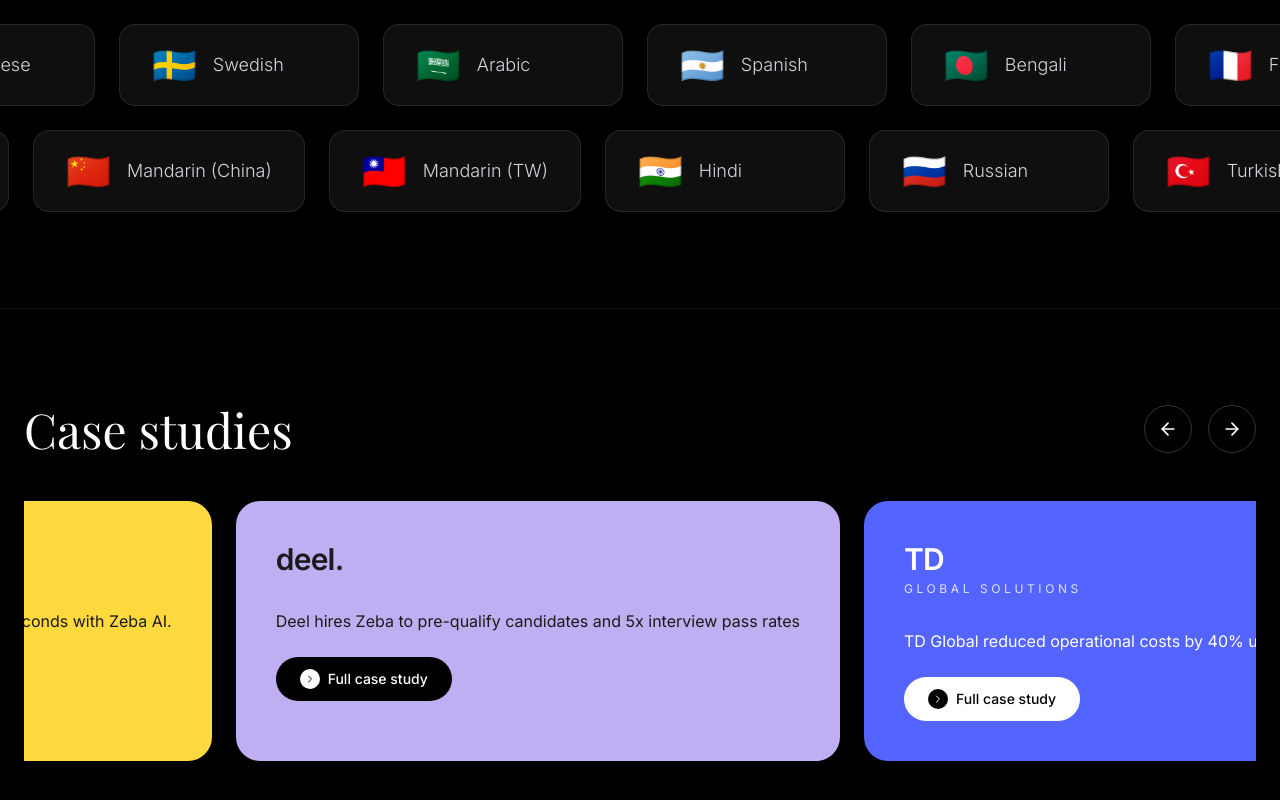
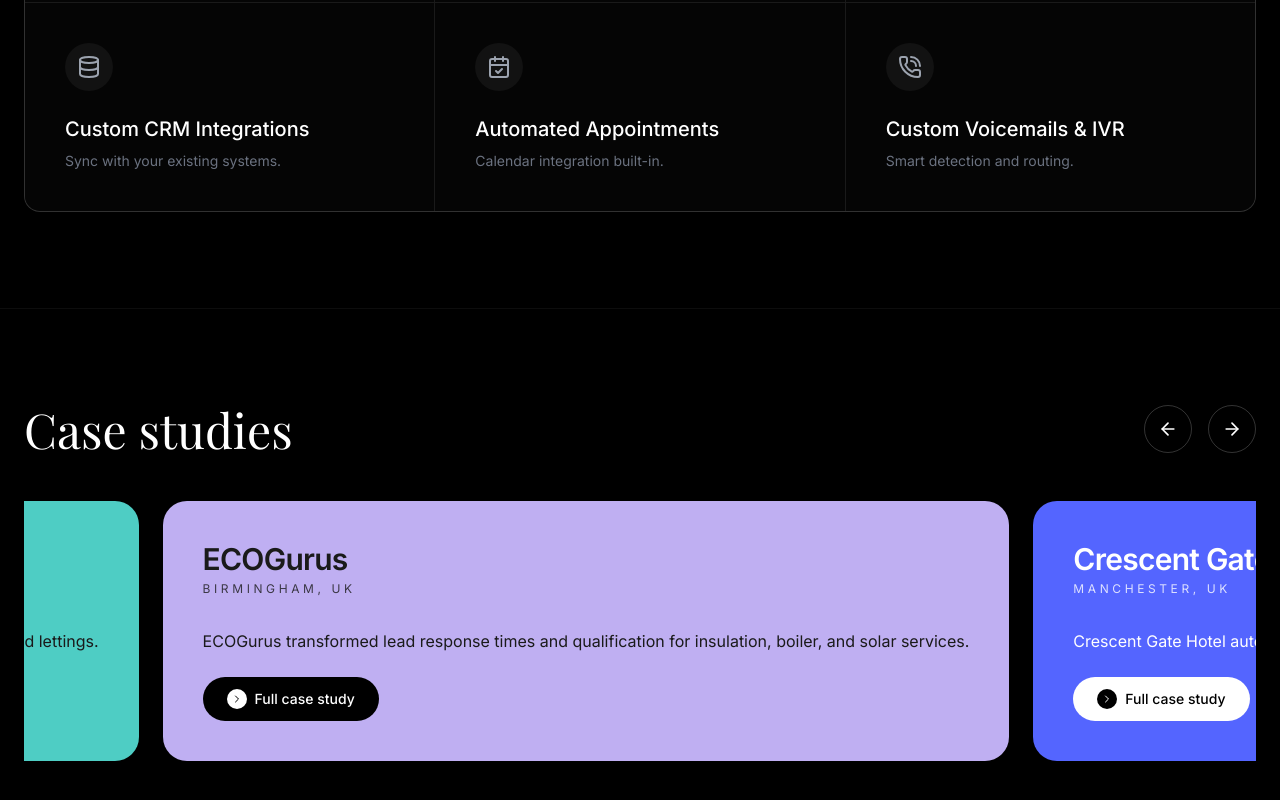
Before and after one commit to Owlflow-AI/Zeba-Website, a React (Vite) app: page / in a window 1280 px wide. Shown: the part 3600-4400 px from the top of the page. Built offline with nearby package versions, Linux system fonts and the light colour scheme; a web font is replaced by a local one.

Commit message:
Updated App.tsx

```diff
--- a/App.tsx
+++ b/App.tsx
@@ -23,10 +23,10 @@ const App: React.FC = () => {
         <div id="solutions">
           <Solutions />
         </div>
+        <Languages />
         <div id="features">
           <Features />
         </div>
-        <Languages />
         <div id="case-studies">
           <CaseStudies />
         </div>
--- a/components/CaseStudies.tsx
+++ b/components/CaseStudies.tsx
@@ -9,78 +9,48 @@ const CaseStudies: React.FC = () => {
   const caseStudies = [
     {
       bg: '#BFAFF2',
-      company: 'deel.',
-      subtitle: '',
-      description: 'Deel hires Zeba to pre-qualify candidates and 5x interview pass rates',
+      company: 'ECOGurus',
+      subtitle: 'Birmingham, UK',
+      description: 'ECOGurus transformed lead response times and qualification for insulation, boiler, and solar services.',
       textColor: '#1a1a1a',
       metrics: [
-        { label: 'PASS RATE', value: '5x Increase', icon: TrendingUp },
-        { label: 'TIME SAVED', value: '80%', icon: Clock },
-        { label: 'CANDIDATES', value: '10k+ Screened', icon: Users }
+        { label: 'RESPONSE TIME', value: 'Minutes', icon: Clock },
+        { label: 'LEAD QUALITY', value: 'Pre-qualified', icon: TrendingUp },
+        { label: 'FOLLOWUP', value: '24/7', icon: Users }
       ],
-      challenge: 'As a rapidly growing global payroll platform, Deel faced an overwhelming volume of job applications. Their engineering and support teams were spending thousands of hours reviewing resumes and conducting initial screening calls, often for candidates who weren\'t the right fit. They needed a way to scale their hiring without compromising quality.',
-      solution: 'Deel implemented Zeba\'s AI Voice Agents to conduct first-round technical and behavioral interviews. The agent was configured to ask role-specific questions, evaluate soft skills, and even conduct basic technical coding discussions. This allowed candidates to interview 24/7 at their convenience.',
-      results: 'After implementing Zeba, Deel saw a 5x increase in interview pass rates, reduced screening time by 80%, and successfully screened over 10,000 candidates. The AI agents handled initial assessments, allowing human recruiters to focus on high-quality candidates.'
+      challenge: 'ECOGurus Birmingham is a home energy-efficiency specialist focused on insulation, boiler upgrades, and solar panel installations. Their small office team struggled to keep up with callbacks, missed many opportunities, and spent too much time manually qualifying people who were not ready to buy. Slow response to new enquiries meant competitors often reached the customer first.',
+      solution: 'ZEBA AI Calls deployed custom AI calling agents designed specifically for ECOGurus\' three core services: insulation, boilers, and solar panels. Each agent was trained on qualification questions, compliance requirements, and booking rules. The AI called new enquiries within minutes to verify details, asked relevant service-specific questions, booked surveys directly into the team\'s calendar, and scheduled friendly followups for nurturing cold leads.',
+      results: 'ECOGurus achieved faster speed-to-lead, with more enquiries turning into actual conversations. A higher proportion of leads were fully prequalified before surveyor visits, reducing wasted trips and no-shows. The AI provided consistent followup without extra staffing costs, and generated a steady flow of survey bookings from older lead lists that had previously been written off.'
     },
     {
       bg: '#5465FF',
-      company: 'TD',
-      subtitle: 'Global Solutions',
-      description: 'TD Global reduced operational costs by 40% using Zeba for first-line support.',
+      company: 'Crescent Gate Hotel',
+      subtitle: 'Manchester, UK',
+      description: 'Crescent Gate Hotel automated reception and room service with 24/7 AI voice assistance.',
       textColor: '#ffffff',
       metrics: [
-        { label: 'COST REDUCTION', value: '40%', icon: TrendingUp },
-        { label: 'RESPONSE TIME', value: '< 30s', icon: Clock },
-        { label: 'SATISFACTION', value: '94%', icon: Users }
+        { label: 'AVAILABILITY', value: '24/7', icon: Clock },
+        { label: 'RESPONSE TIME', value: 'Instant', icon: TrendingUp },
+        { label: 'GUEST SATISFACTION', value: 'Improved', icon: Users }
       ],
-      challenge: 'TD Global Solutions was handling thousands of customer inquiries daily across multiple time zones. Their support team was overwhelmed with repetitive questions, leading to long wait times and decreased customer satisfaction. They needed an intelligent solution to handle first-line support efficiently.',
-      solution: 'TD implemented Zeba\'s AI Voice Agents to handle tier-1 support calls. The agents were trained on TD\'s knowledge base and integrated with their CRM system. They could answer common questions, troubleshoot basic issues, and seamlessly escalate complex cases to human agents.',
-      results: 'TD achieved a 40% reduction in operational costs, reduced average response time to under 30 seconds, and maintained a 94% customer satisfaction score. The AI agents handled 70% of incoming calls without human intervention, freeing up the team to focus on complex issues.'
-    },
-    {
-      bg: '#FF6B6B',
-      company: 'Stripe',
-      subtitle: '',
-      description: 'Stripe scaled customer support by 300% while maintaining 98% satisfaction scores.',
-      textColor: '#ffffff',
-      metrics: [
-        { label: 'SCALE', value: '300%', icon: TrendingUp },
-        { label: 'UPTIME', value: '24/7', icon: Clock },
-        { label: 'SATISFACTION', value: '98%', icon: Users }
-      ],
-      challenge: 'As Stripe expanded globally, their support volume increased dramatically. They needed to scale their support operations without proportionally increasing headcount, while maintaining their high standards for customer experience across different languages and time zones.',
-      solution: 'Stripe deployed Zeba\'s multilingual AI Voice Agents to handle payment inquiries, account questions, and technical troubleshooting. The agents were integrated with Stripe\'s API to provide real-time account information and transaction details securely.',
-      results: 'Stripe scaled their support capacity by 300%, achieved true 24/7 availability across all time zones, and maintained an impressive 98% customer satisfaction score. The AI agents handled support in 15+ languages with consistent quality.'
+      challenge: 'Crescent Gate Hotel is a busy city-centre property serving business travellers, event guests, and weekend visitors. The reception team had to juggle walk-in guests, check-ins, phone enquiries, and room service orders from a single desk, leading to long hold times, missed calls, and delayed in-room deliveries. Guests expecting instant responses for simple questions often experienced frustration.',
+      solution: 'ZEBA AI Calls deployed AI phone agents configured as a virtual receptionist and virtual room service assistant. The reception agent handled common calls such as reservations questions, directions, amenities, late check-in notices, and wake-up calls, routing only complex issues to staff. The room service agent integrated with the hotel\'s menu and ordering workflow so guests could place and check orders 24/7, with all requests pushed directly to the kitchen or night team.',
+      results: 'Crescent Gate Hotel transformed guest communication into a fast, reliable, always-available service layer. The hotel experienced faster response times, fewer missed calls, and more consistent handling of in-room requests, contributing to higher guest satisfaction and smoother operations for the on-site team. ZEBA AI Calls now supports reception and room service 24/7.'
     },
     {
       bg: '#4ECDC4',
-      company: 'Shopify',
-      subtitle: 'E-commerce',
-      description: 'Shopify automated 10,000+ merchant calls per day with 95% resolution rate.',
+      company: 'EasyProperties',
+      subtitle: 'London, UK',
+      description: 'EasyProperties automated lead qualification and client management for sales and lettings.',
       textColor: '#1a1a1a',
       metrics: [
-        { label: 'DAILY CALLS', value: '10,000+', icon: TrendingUp },
-        { label: 'RESOLUTION', value: '95%', icon: Clock },
-        { label: 'MERCHANTS', value: '50k+ Served', icon: Users }
+        { label: 'LEAD ENGAGEMENT', value: 'Rapid', icon: Clock },
+        { label: 'QUALIFICATION', value: 'Structured', icon: TrendingUp },
+        { label: 'STAFF TIME', value: 'Reduced', icon: Users }
       ],
-      challenge: 'Shopify\'s merchant base was growing rapidly, and with it came an explosion of support requests. Merchants needed help with store setup, payment processing, and technical issues at all hours. The support team couldn\'t keep up with the volume during peak seasons.',
-      solution: 'Shopify implemented Zeba\'s AI Voice Agents specifically trained on e-commerce workflows, payment gateway troubleshooting, and platform features. The agents could guide merchants through setup processes, resolve common issues, and provide personalized recommendations.',
-      results: 'Shopify successfully automated over 10,000 merchant calls per day with a 95% first-contact resolution rate. The solution served over 50,000 merchants monthly, significantly reducing support backlog during peak shopping seasons while improving merchant satisfaction.'
-    },
-    {
-      bg: '#FFD93D',
-      company: 'Coinbase',
-      subtitle: '',
-      description: 'Coinbase reduced support response time from 4 hours to 30 seconds with Zeba AI.',
-      textColor: '#1a1a1a',
-      metrics: [
-        { label: 'RESPONSE TIME', value: '30 seconds', icon: TrendingUp },
-        { label: 'REDUCTION', value: '98%', icon: Clock },
-        { label: 'SECURITY', value: '100% SOC2', icon: Users }
-      ],
-      challenge: 'In the volatile cryptocurrency market, Coinbase customers needed immediate support for urgent issues like transaction problems, security concerns, and account access. The existing 4-hour average response time was unacceptable for time-sensitive crypto transactions.',
-      solution: 'Coinbase deployed Zeba\'s secure AI Voice Agents with enhanced authentication protocols and real-time blockchain integration. The agents could verify transactions, explain market conditions, guide users through security features, and escalate urgent matters immediately.',
-      results: 'Coinbase reduced average support response time from 4 hours to just 30 seconds, achieving a 98% reduction in wait times. The solution maintained SOC2 compliance and handled sensitive financial inquiries with enterprise-grade security, dramatically improving customer trust and satisfaction.'
+      challenge: 'EasyProperties is a full-service estate agency managing sales, lettings, and property management. Negotiators and property managers were spending large parts of each day answering routine inbound calls and chasing outbound follow-ups. Growing lead volumes and client expectations for rapid responses made it difficult to maintain consistent service using only a traditional phone team.',
+      solution: 'ZEBA AI Calls implemented AI calling agents to handle both inbound and outbound calls. Inbound agents answered general queries, routed calls, provided basic property information, and logged messages. Outbound agents contacted potential buyers, tenants, and sellers, qualified their needs, confirmed budgets and locations, scheduled viewings or valuation appointments, and followed up on portal enquiries. For existing clients and landlords, the AI handled common questions and escalated only complex issues.',
+      results: 'EasyProperties reduced the manual workload on negotiators and property managers, giving them more time for in-person viewings, negotiations, and relationship management. The agency achieved higher lead-to-appointment conversion, faster response times, and meaningful reductions in the cost and time spent on cold calling and status-update calls. ZEBA AI Calls became a virtual extension of the office team.'
     }
   ];
 
```
